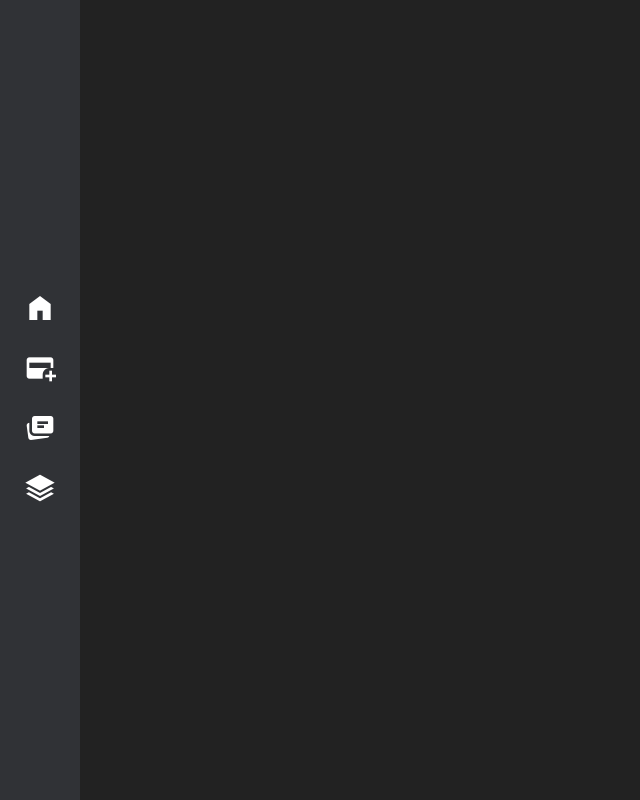
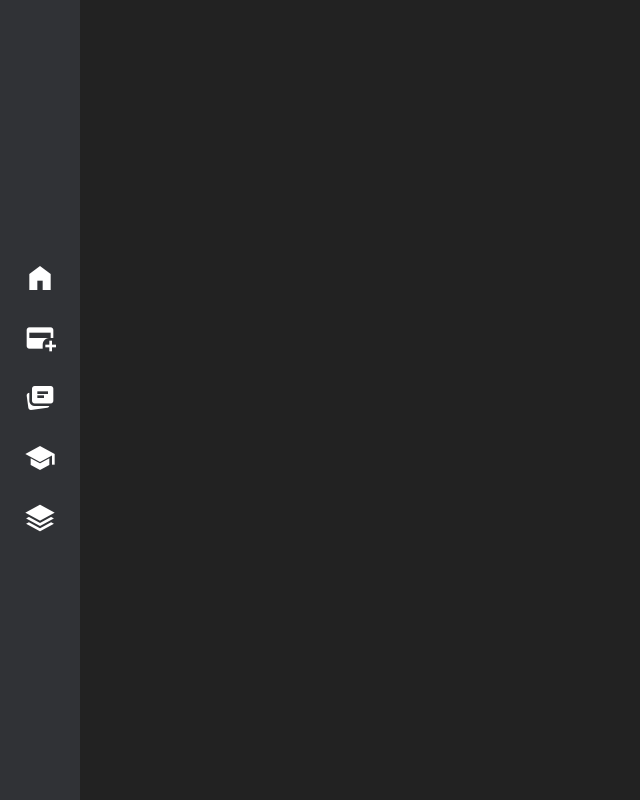
Before and after one commit to 18barbers2/gostudycards, a React (Vite) app in the folder frontend/: page /study in a window 1280 px wide. Shown: the whole page, without its empty margins (0-640 px from the left). Built offline with nearby package versions, Linux system fonts and the light colour scheme.

Commit message:
feature: added study page

```diff
--- a/frontend/src/App.tsx
+++ b/frontend/src/App.tsx
@@ -4,6 +4,7 @@ import CardBuilder from './pages/CardBuilder.tsx';
 import AddCard from './pages/AddCard.tsx';
 import Decks from './pages/Decks.tsx';
 import Home from './pages/Home.tsx';
+import Study from './pages/Study.tsx';
 
 function App() {
 
@@ -16,7 +17,7 @@ function App() {
         <Route path="/add-card" element={<AddCard/>}/>
         <Route path="/card-builder" element={<CardBuilder/>}/>
         <Route path="/decks" element={<Decks/>}/>
-
+        <Route path="/study" element={<Study/>}/>
       </Routes>
 
     </div>
--- a/frontend/src/components/NavBar.tsx
+++ b/frontend/src/components/NavBar.tsx
@@ -22,11 +22,11 @@ export function NavBar() {
                         <span className="material-symbols-outlined">cards_stack</span>
                     </Link>
                 </li>
-                {/* <li>
-                    <Link to={'/'}>
+                <li>
+                    <Link to={'/study'}>
                         <span className="material-symbols-outlined">school</span>
                     </Link>
-                </li> */}
+                </li>
                 <li>
                     <Link to={'/decks'}>
                         <span className="material-symbols-outlined">stacks</span>
--- /dev/null
+++ b/frontend/src/pages/Study.tsx
@@ -0,0 +1,10 @@
+
+export function Study() {
+    return (
+        <div className="study">
+            <h1>Study</h1>
+        </div>
+    );
+}
+
+export default Study;
```
